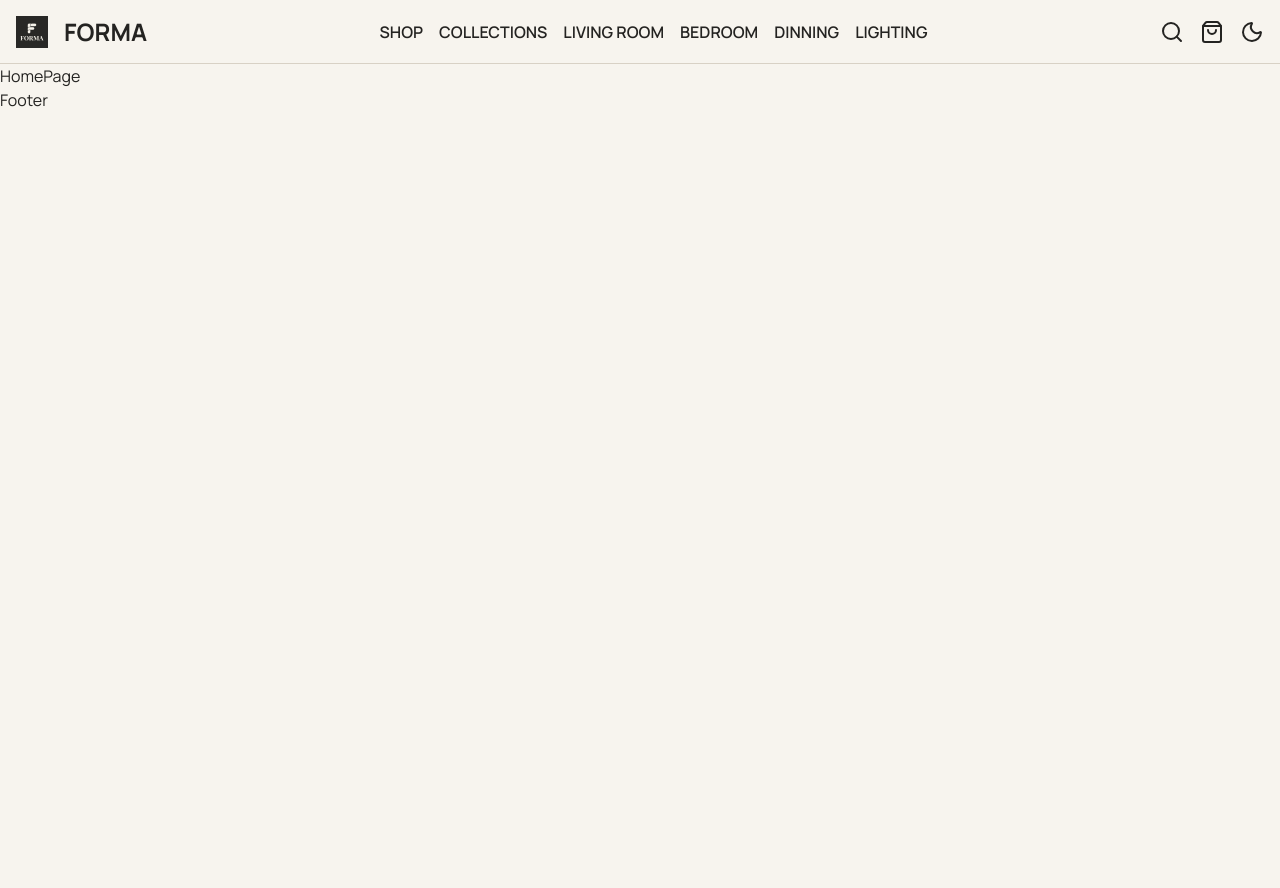
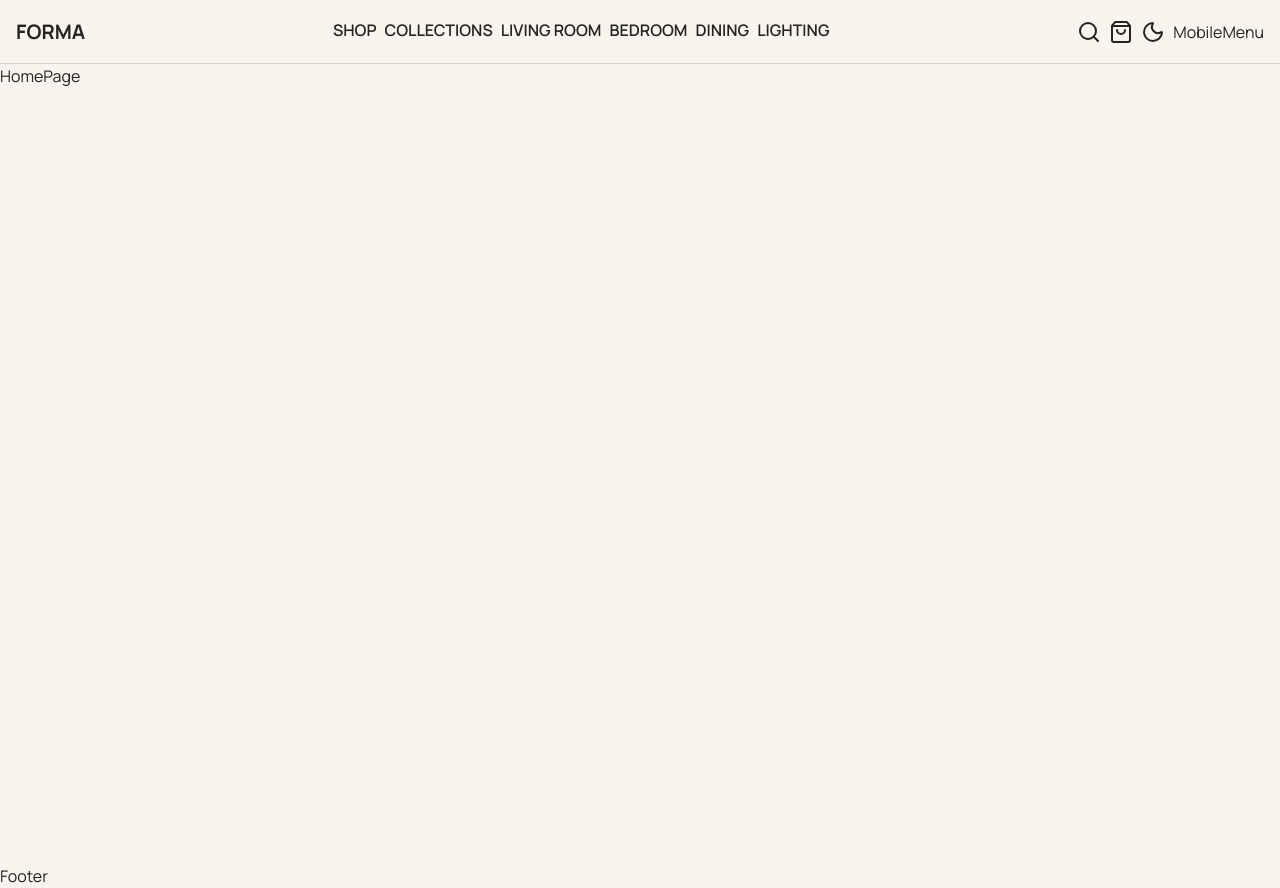
Before and after one commit to Puneetkumarboinpally/Forma, a React (Vite) app: page / in a window 1280 px wide. Before the commit the page ends 800 px from the top, so only its background shows below. Built offline with nearby package versions, Linux system fonts and the light colour scheme.

Commit message:
desktop nav menu completed

```diff
--- /dev/null
+++ b/src/components/MobileMenu.tsx
@@ -0,0 +1,5 @@
+const MobileMenu = () => {
+  return <div>MobileMenu</div>;
+};
+
+export default MobileMenu;
--- /dev/null
+++ b/src/components/NavMenu.tsx
@@ -0,0 +1,28 @@
+import { NavLink } from "react-router-dom";
+
+const NavMenu = () => {
+  return (
+    <div className="flex gap-4 tablet:gap-2 max-tablet:hidden ">
+      <NavLink to={"/"} className={`nav-link`}>
+        SHOP
+      </NavLink>
+      <NavLink to={"/collection"} className="nav-link">
+        COLLECTIONS
+      </NavLink>
+      <NavLink to={"/living-room"} className="nav-link">
+        LIVING ROOM
+      </NavLink>
+      <NavLink to={"/bedroom"} className="nav-link">
+        BEDROOM
+      </NavLink>
+      <NavLink to={"/dining"} className="nav-link">
+        DINING
+      </NavLink>
+      <NavLink to={"/lighting"} className="nav-link">
+        LIGHTING
+      </NavLink>
+    </div>
+  );
+};
+
+export default NavMenu;
--- a/src/components/Navbar.tsx
+++ b/src/components/Navbar.tsx
@@ -1,7 +1,9 @@
 import { Moon, Search, ShoppingBag, Sun } from "lucide-react";
-import { NavLink } from "react-router-dom";
 import { useThemeStore } from "../store/themeStore";
 import { useEffect } from "react";
+import NavMenu from "./NavMenu";
+import MobileMenu from "./MobileMenu";
+import { Link } from "react-router-dom";
 const Navbar = () => {
   const theme = useThemeStore((state) => state.theme);
   const toggle = useThemeStore((state) => state.toggleTheme);
@@ -11,23 +13,21 @@ const Navbar = () => {
   }, [theme]);
   return (
     <div className="flex justify-between items-center h-16 max-w-container p-4 bg-background border-b border-b-border">
-      <div className="flex gap-4 items-center">
-        <img
-          className="h-8 w-8 object-center"
-          src="/src/assets/logo.png"
-          alt="Brand Logo"
-        />
-        <h2 className="text-2xl font-bold">FORMA</h2>
+      {/* LOGO CONTAINER */}
+
+      <div className="flex items-center">
+        <Link to={"/"} className="text-xl font-bold">
+          FORMA
+        </Link>
+        {/* NAV MENU CONTAINER */}
       </div>
-      <div className="flex gap-4">
-        <NavLink to={"/"} className="nav-link">SHOP</NavLink>
-        <NavLink to={"/collection"} className="nav-link">COLLECTIONS</NavLink>
-        <NavLink to={"/living-room"} className="nav-link">LIVING ROOM</NavLink>
-        <NavLink to={"/bedroom"} className="nav-link">BEDROOM</NavLink>
-        <NavLink to={"/dinning"} className="nav-link">DINNING</NavLink>
-        <NavLink to={"/lighting"} className="nav-link">LIGHTING</NavLink>
+      <div>
+        <NavMenu />
       </div>
-      <div className="flex gap-4">
+
+      {/* NAVBAR CTA CONTAINER */}
+
+      <div className="flex gap-4 tablet:gap-2">
         <div>
           <Search />
         </div>
@@ -37,6 +37,10 @@ const Navbar = () => {
         <button onClick={toggle}>
           {theme === "dark" ? <Sun /> : <Moon />}
         </button>
+        {/* ---- */}
+        <div>
+          <MobileMenu />
+        </div>
       </div>
     </div>
   );
--- a/src/index.css
+++ b/src/index.css
@@ -122,17 +122,27 @@ body {
   --container-forma: 1280px;
 
   /* =================================
-     ANIMATION
+      MEDIA QUERIES
      ================================= */
 
-  --transition-forma-fast: 180ms;
-  --transition-forma-normal: 250ms;
+  --breakpoint-small-phone: 375px;
+  --breakpoint-phone: 425px;
+  --breakpoint-tablet: 768px;
+  --breakpoint-laptop: 1024px;
 }
 
 .nav-link {
-  @apply font-semibold cursor-pointer py-1;
+  @apply relative font-semibold cursor-pointer py-1 max-tablet:text-sm;
 }
-.nav-link ::after {
+.nav-link::after {
   content: "";
-
+  display: block;
+  height: 3px;
+  width: 0;
+  border-radius: 2px;
+  background-color: var(--accent);
+  transition: width 0.8s ease;
 }
+.nav-link:hover::after {
+  width: 100%;
+}
--- a/src/pages/HomePage.tsx
+++ b/src/pages/HomePage.tsx
@@ -1,9 +1,7 @@
-import React from 'react'
+import React from "react";
 
 const HomePage = () => {
-  return (
-    <div>HomePage</div>
-  )
-}
+  return <div className="h-screen bg-background">HomePage</div>;
+};
 
-export default HomePage
+export default HomePage;
```
